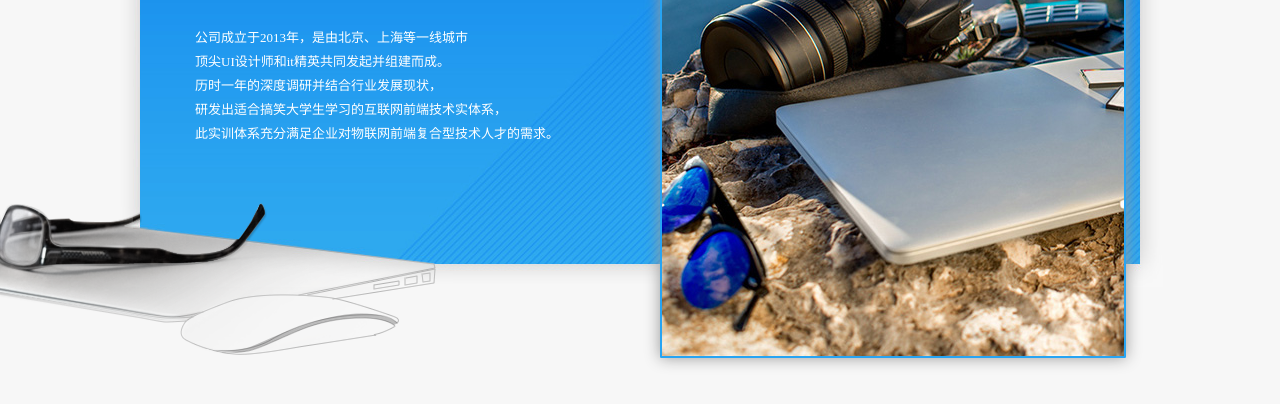
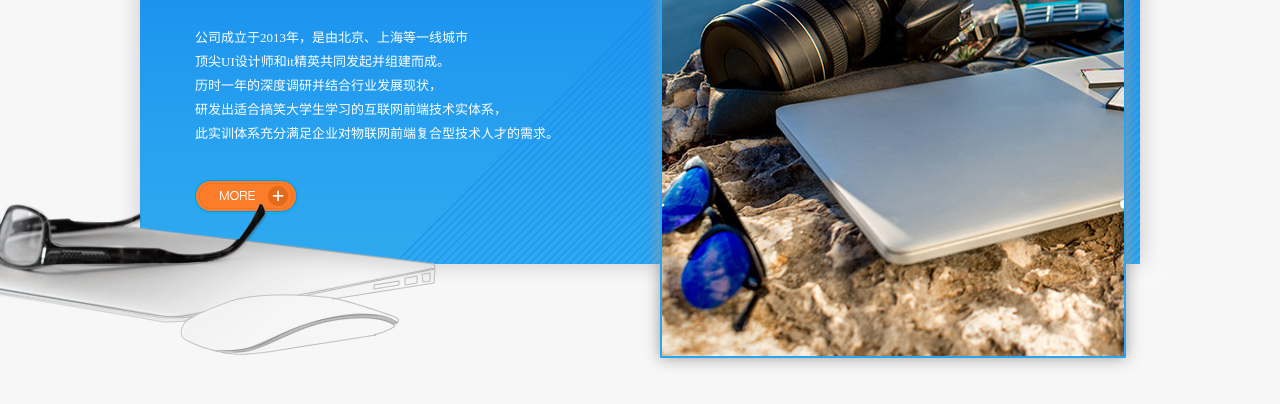
Before and after one commit to ShanXiUNIQUE/sxuekweb2016-ty, a plain HTML site: page pcweb/lxr_aboutus.html in a window 1280 px wide. Shown: the part 494-898 px from the top of the page. Drawn offline with Linux system fonts and the light colour scheme.

Commit message:
buchong
buchong

```diff
--- a/pcweb/css/lxr_aboutus.css
+++ b/pcweb/css/lxr_aboutus.css
@@ -46,6 +46,11 @@
     font-family: "黑体", "微软雅黑";
     line-height: 24px;
 }
+.lxr_more_box{
+    width: 105px;height: 35px;
+    position: absolute;
+    top: 428px;left: 77px;
+}
 
 
 .lxr_photo_box{
@@ -61,6 +66,6 @@
 .lxr_computer_box{
     width: 516px;height: 176px;
     position: absolute;
-    z-index: 4;
+    z-index: 5;
     top: 674px;left: -220px;
 }
--- a/pcweb/lxr_aboutus.html
+++ b/pcweb/lxr_aboutus.html
@@ -32,9 +32,9 @@
               <span>研发出适合搞笑大学生学习的互联网前端技术实体系，</span><br/>
               <span>此实训体系充分满足企业对物联网前端复合型技术人才的需求。</span>
           </div>
-                <!--<div class="more">
-                    <div></div>
-                </div>-->
+          <div class="lxr_more_box">
+              <img src="images/lxr_image/lxr_more.png" alt="">
+          </div>
         </div>
 
         <div class="lxr_photo_box">
```
Also changed, not shown: pcweb/images/lxr_image/lxr_more.png (added). Lines whose indentation alone changed are shown as unchanged.
